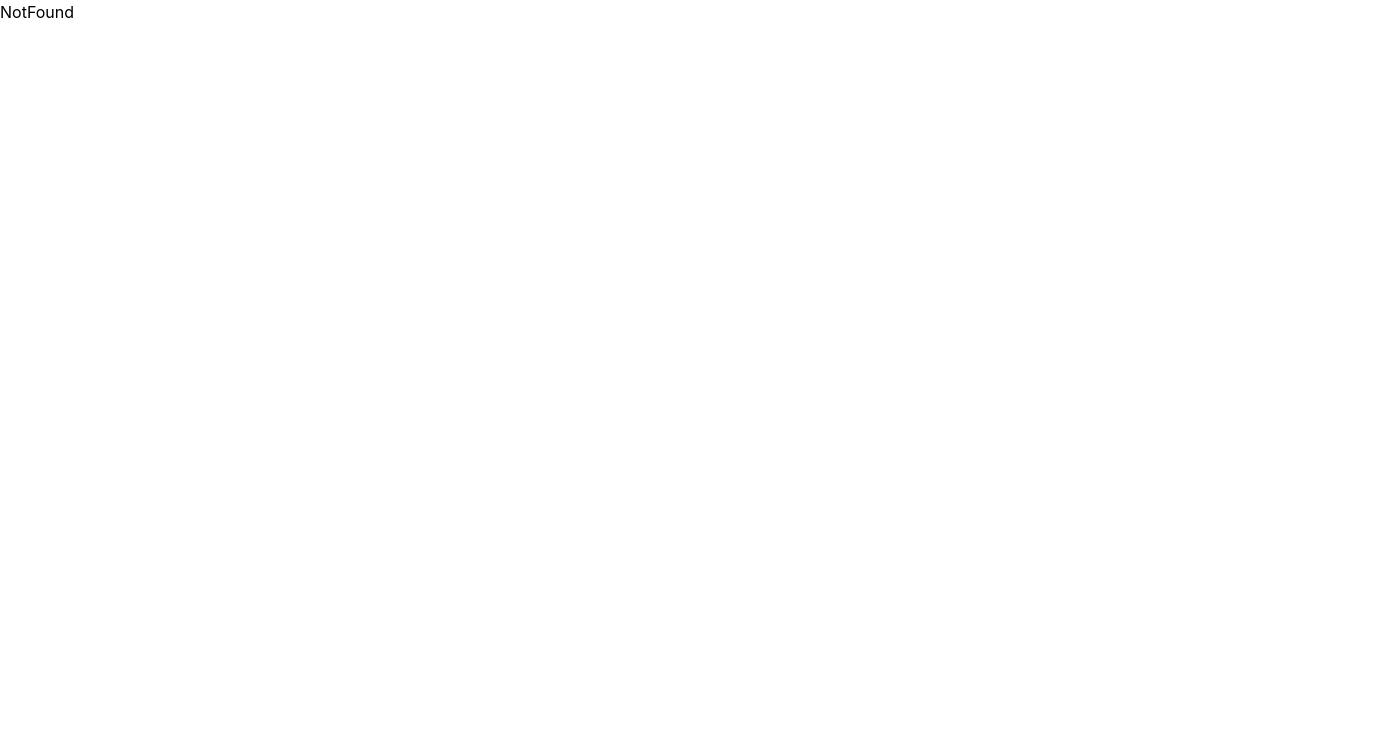
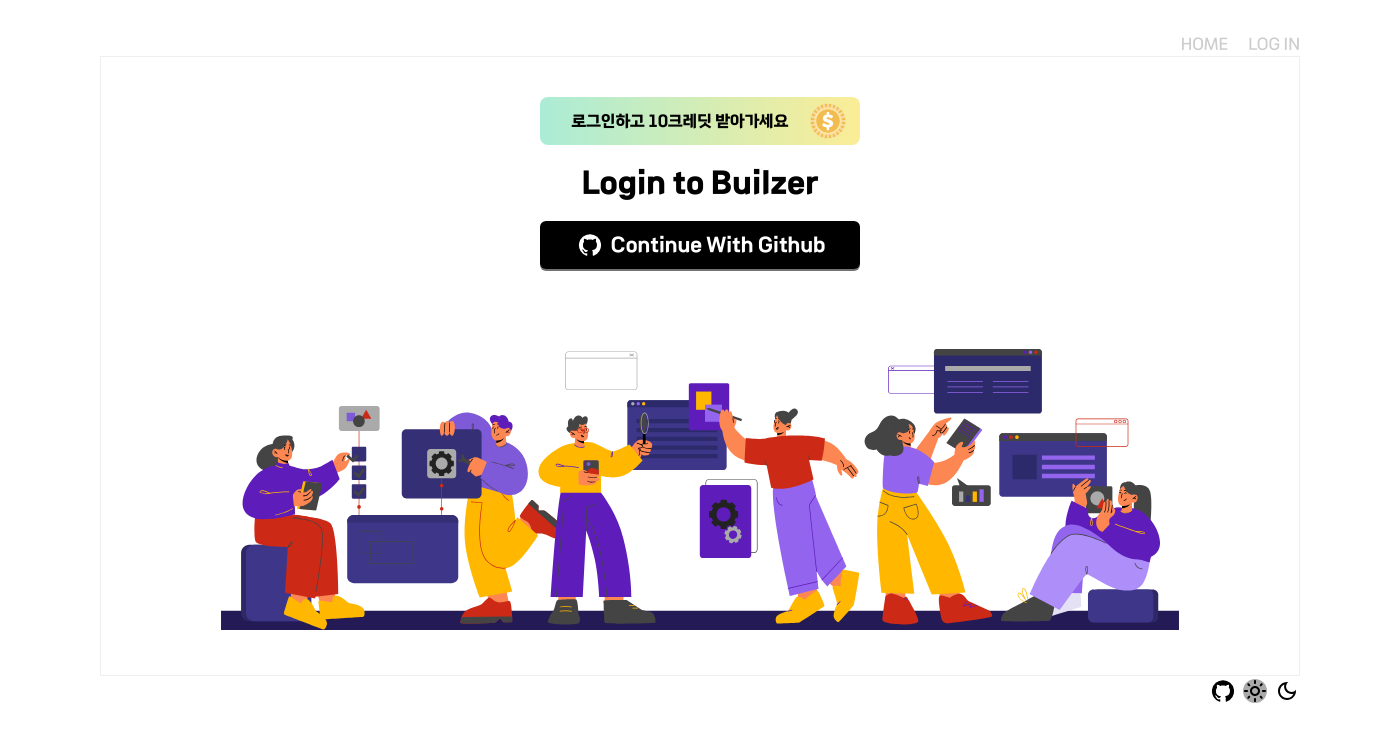
Before and after one commit to Builzer/builzer-frontend, a React (Create React App) app: page /login in a window 1280 px wide. Before the commit this address had no page. Shown: the top 742 px of the page, 1400 px wide, since content can reach past the window. Built offline with nearby package versions, Linux system fonts and the light colour scheme.

Commit message:
[BLZR-90] 로그인 화면 구성

```diff
--- a/src/components/main/MainLeftSection.tsx
+++ b/src/components/main/MainLeftSection.tsx
@@ -25,7 +25,7 @@
                 <div className="border-t-[0.5px] border-b-[0.5px] border-gray1 h-1/2">
                     <p className="font-extrabold text-3xl p-5 text-right">Ready to Start?</p>
                     <div className='w-60 m-auto'>
-                        <Button type='primary' className='w-full h-12 font-bold text-xl bg-black'>시작하기</Button>
+                        <Button type='primary' className='w-full h-12 font-bold text-xl bg-black' href='/login'>시작하기</Button>
                     </div>
                 </div>
             </div>
@@ -53,10 +53,10 @@
                 </div>
             </div>
             <div className="w-1/3 p-2 hover:text-[#FFE068] cursor-pointer">
-                <p className='font-extrabold text-2xl'>
+                <a href="/login" className='font-extrabold text-2xl'>
                     Login with Github
                     <GitHubIcon className='ml-1 mt-[-5px]' />
-                </p>
+                </a>
                 <p className='my-4'>and</p>
                 <p className='font-extrabold text-2xl'>
                     Try For Free
--- a/src/components/main/MainRightSection.tsx
+++ b/src/components/main/MainRightSection.tsx
@@ -49,7 +49,7 @@
                     <div className="w-1/2 text-gray8 mt-5">
                         <p>신규가입 시 <br /> Builzer를 체험해볼 수 있는</p>
                         <p className="font-bold text-black my-3 text-xl">무료 크레딧이 제공됩니다.</p>
-                        <Button type='primary' className='w-full h-12 font-bold text-xl bg-black mt-5'>깃허브로 시작하기</Button>
+                        <Button type='primary' className='w-full h-12 font-bold text-xl bg-black mt-5' href="/login">깃허브로 시작하기</Button>
                     </div>
                 </div>
             </div>
--- a/src/layouts/MainLayoutNoHeader.tsx
+++ /dev/null
@@ -1,11 +0,0 @@
-import { Outlet } from "react-router-dom";
-
-export default function MainLayoutNoHeader() {
-  return (
-    <div className="w-screen h-full px-[60px] font-regular">
-      <div className="w-[1200px] h-[620px] mt-16 border-[0.5px] border-gray1 m-auto">
-        <Outlet />
-      </div>
-    </div>
-  );
-}
--- /dev/null
+++ b/src/layouts/MainLayoutUnsigned.tsx
@@ -0,0 +1,22 @@
+import { Outlet } from "react-router-dom";
+import GitHubIcon from '@mui/icons-material/GitHub'
+import LightModeOutlinedIcon from '@mui/icons-material/LightModeOutlined';
+import DarkModeOutlinedIcon from '@mui/icons-material/DarkModeOutlined';
+export default function MainLayoutUnsigned() {
+  return (
+    <div className="max-w-[1920px] min-w-[1400px] h-full font-regular">
+      <div className="w-[1200px] text-right mt-8 mx-auto">
+          <a href="/" className="text-right text-gray3 hover:text-gray8">HOME</a>
+          <a href="/login" className="text-right text-gray3 ml-5 hover:text-gray8">LOG IN</a>
+        </div>
+      <div className="w-[1200px] h-[620px]  border-[0.5px] border-gray1 m-auto">
+        <Outlet />
+        <div className="flex flex-row mt-1 gap-2 float-right">
+          <GitHubIcon className="cursor-pointer" />
+          <LightModeOutlinedIcon className="cursor-pointer rounded-full bg-gray5" />
+          <DarkModeOutlinedIcon className="cursor-pointer" />
+        </div>
+      </div>
+    </div>
+  );
+}
--- /dev/null
+++ b/src/pages/LoginPage.tsx
@@ -0,0 +1,22 @@
+import Login01 from "../assets/images/login/Login01.svg";
+import CreditImg from "../assets/images/Credit.svg";
+import { Button } from "antd";
+import GitHubIcon from '@mui/icons-material/GitHub'
+
+export default function LoginPage() {
+    return <div className="w-full h-full relative">
+        <div className="w-[80%] mx-auto py-10">
+            <div className="w-80 mx-auto text-center px-3 py-1 flex flex-row bg-gradient-to-r from-[#ABECD6] to-[#FBED96] rounded-lg">
+                <p className="w-64 text-m font-bold mt-2">로그인하고 10크레딧 받아가세요</p>
+                <img src={CreditImg} alt="크레딧 이미지" className="w-10"/>
+            </div>
+            <p className="text-center font-extrabold text-3xl my-5">Login to Builzer</p>
+            <div className="w-80 mx-auto my-5">
+                <Button type='primary' className='w-full h-12 font-bold text-xl bg-black'>
+                    <GitHubIcon className='ml-1' />Continue With Github
+                </Button>
+            </div>
+            <img src={Login01} alt="로그인 이미지" className="mt-20"/>
+        </div>
+    </div>
+}
--- a/src/routes/index.tsx
+++ b/src/routes/index.tsx
@@ -1,15 +1,24 @@
 import { createBrowserRouter } from "react-router-dom";
-import MainLayoutNoHeader from "../layouts/MainLayoutNoHeader";
+import MainLayoutUnsigned from "../layouts/MainLayoutUnsigned";
 import NotFoundPage from "../pages/common/NotFoundPage";
 import MainPage from "../pages/MainPage";
+import LoginPage from "../pages/LoginPage";
 
 const router = createBrowserRouter([
     {
         path: "/",
-        element: <MainLayoutNoHeader />,
+        element: <MainLayoutUnsigned />,
         errorElement: <NotFoundPage />,
         children: [
-            {index: true, path: '', element: <MainPage />}
+            { index: true, path: '', element: <MainPage /> }
+        ]
+    },
+    {
+        path: "/login",
+        element: <MainLayoutUnsigned />,
+        errorElement: <NotFoundPage />,
+        children: [
+            { index: true, path: '', element: <LoginPage /> }
         ]
     }
 ])
```
Also changed, not shown: src/assets/images/Credit.svg (added), src/assets/images/login/Login01.svg (added).
